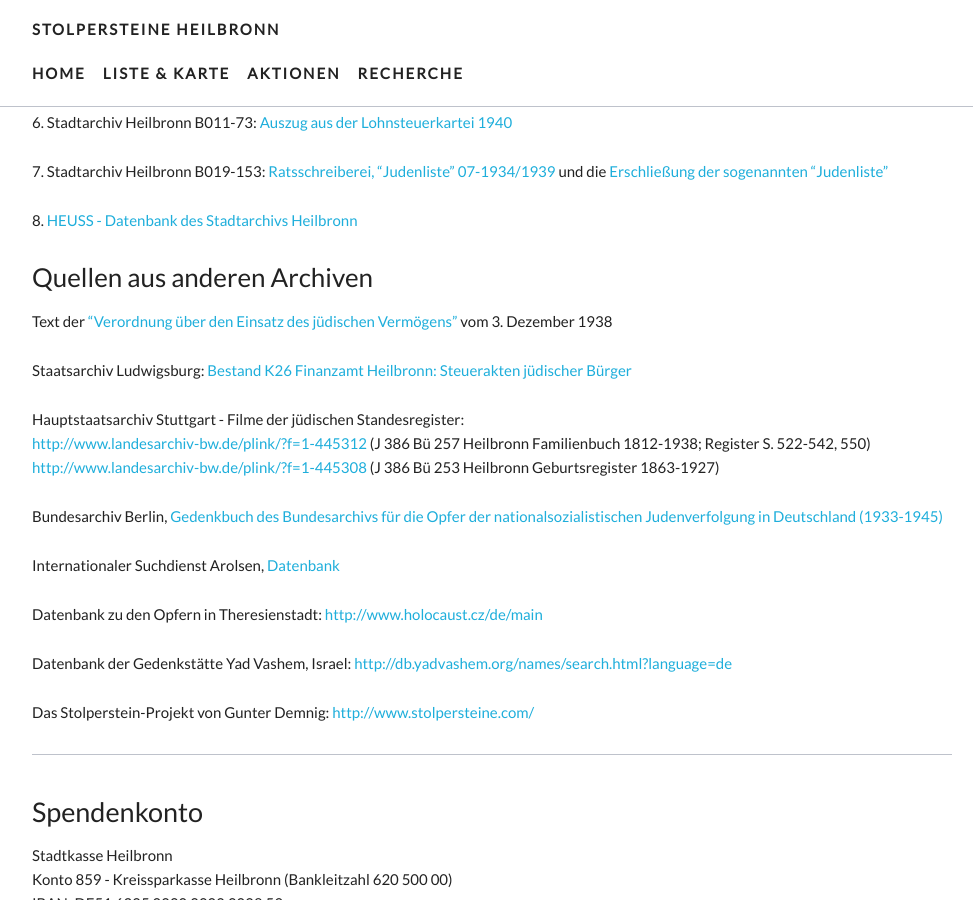
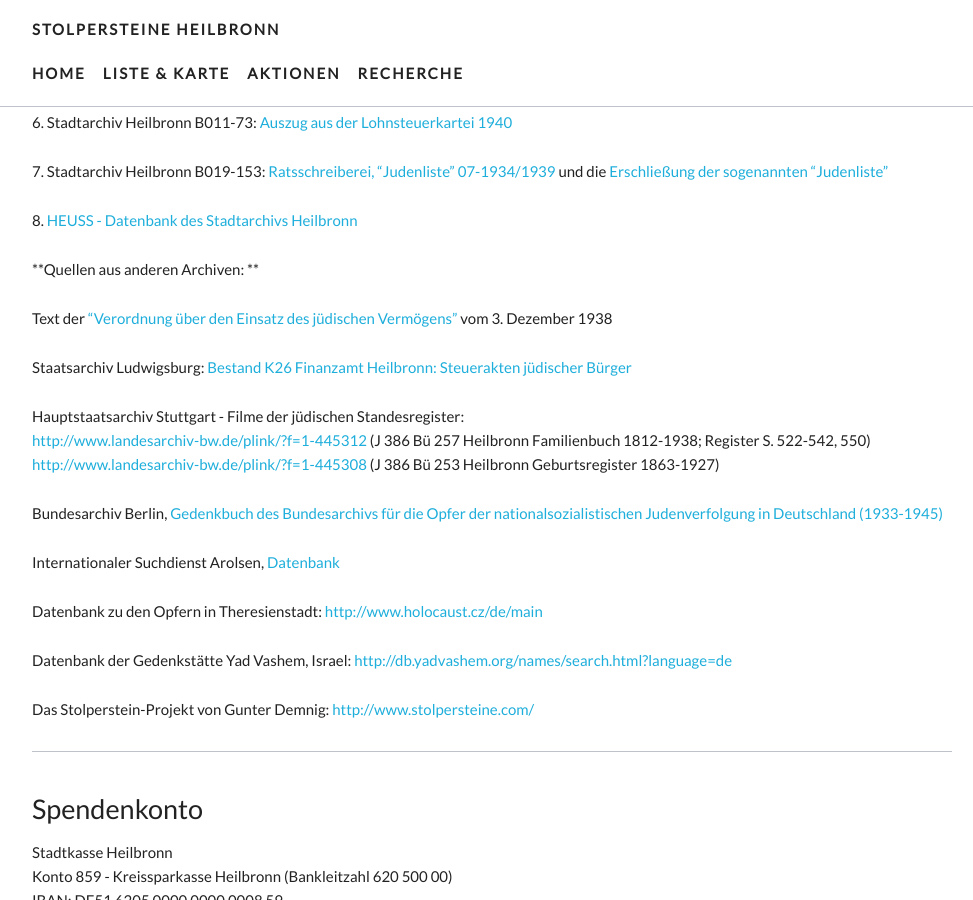
Before and after one commit to opendata-heilbronn/stolpersteine, a Jekyll site: the page built from recherche.md, in a window 1280 px wide and 900 px high, scrolled down 428 px. Shown: the whole window, without its empty margins (148-1121 px from the left). Built offline with Jekyll 4.4.1, drawn with Linux system fonts in a browser that asks for light colours; nearby versions of some CDN libraries; some web fonts are replaced.

```diff
--- a/recherche.md
+++ b/recherche.md
@@ -24,7 +24,7 @@ Vom Mittelalter bis zur Zeit der nationalsozialistischen Verfolgungen (1050-1945
 
 8\. [HEUSS - Datenbank des Stadtarchivs Heilbronn](http://heuss.stadtarchiv-heilbronn.de/)
 
-### Quellen aus anderen Archiven
+**Quellen aus anderen Archiven: **
 
 Text der ["Verordnung über den Einsatz des jüdischen Vermögens"](http://projekt.stolpersteine-heilbronn.de/vo-juedisches-vermoegen.pdf) vom 3. Dezember 1938
 
```
